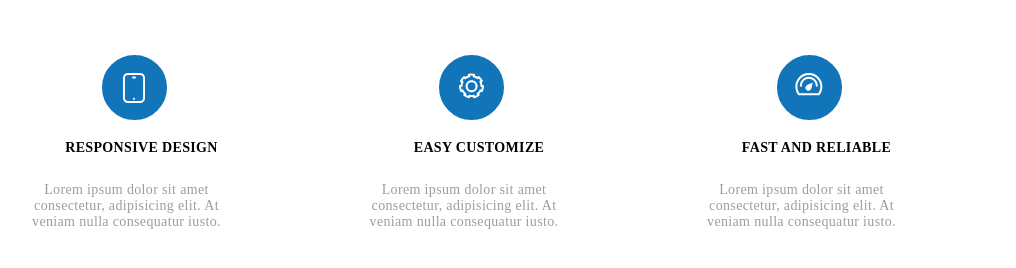
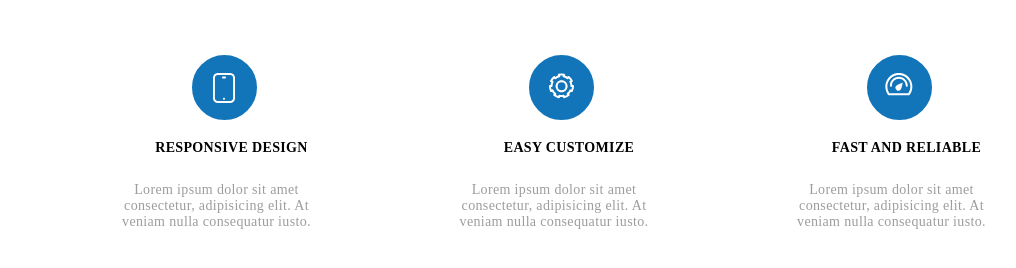
Before and after one commit to AndriiPylypenko7/Homework6p1, a plain HTML site: page index.html in a window 1280 px wide. Shown: the whole page, without its empty margins (71-1087 px from the left). Drawn offline with Linux system fonts and the light colour scheme; a web font is replaced by a local one.

Commit message:
second commit

```diff
--- a/style/style.css
+++ b/style/style.css
@@ -12,13 +12,16 @@
 }
 
 nav {
-  width: 1100px;
+  display: flex;
+  justify-content: center;
+  width: 100%;
 }
 
 .ulnav {
   display: flex;
   list-style-type: none;
   justify-content: space-evenly;
+  width: 1100px;
 }
 li {
   width: 250px;
```
